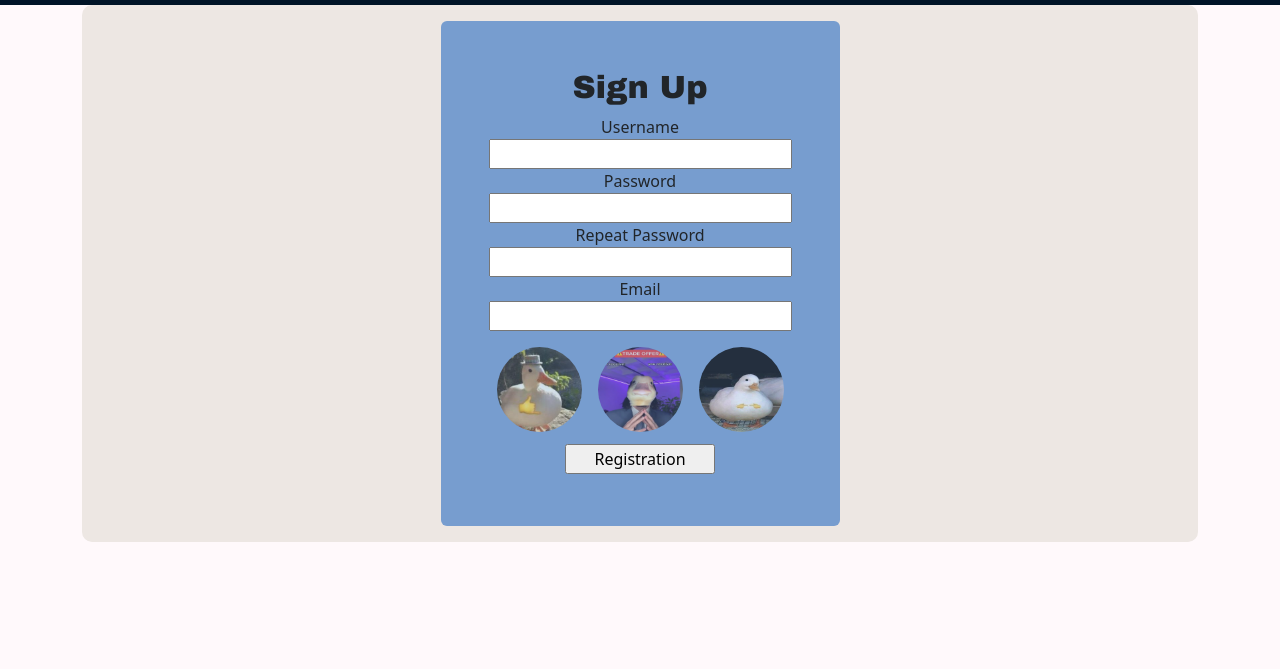
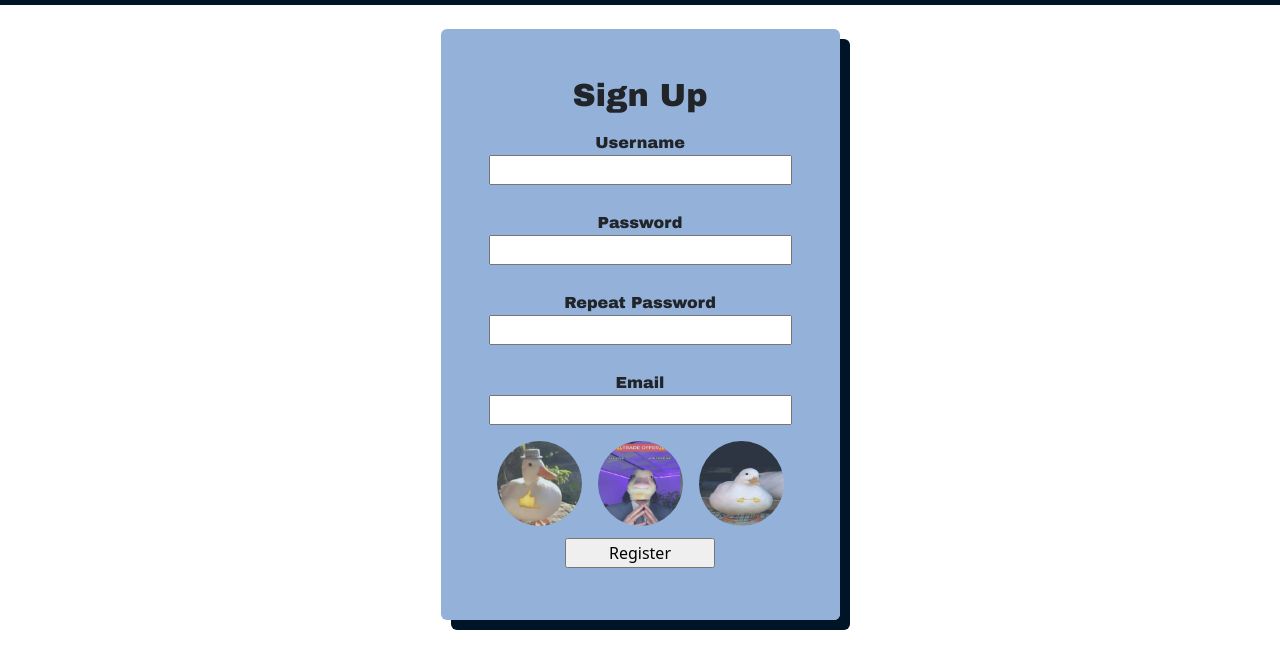
Before and after one commit to AlvaroQuispePalacios/diw, a plain HTML site: page DuckType-Sign Up/pages/SignUp.html in a window 1280 px wide. Shown: the part 69-738 px from the top of the page. Drawn offline with nearby package versions, Linux system fonts and the light colour scheme.

Commit message:
31-10-2023

```diff
--- a/DuckType-Sign Up/pages/SignUp.html
+++ b/DuckType-Sign Up/pages/SignUp.html
@@ -15,7 +15,7 @@
     <link rel="stylesheet" href="../styles.css">
     <title>Sign Up</title>
 </head>
-<body>
+<body class="background-image-sign-up">
     <header>
         <nav class="navbar sticky-top navbar-expand-lg bg-body-tertiary navbar-dark">
             <div class="container">
@@ -36,12 +36,12 @@
             </div>
           </nav>
     </header>
-    <main>
-      <div class="container ">
-        <div class="container content d-flex align-items-center justify-content-center p-3">
+    <main >
+      <div class="container">
+        <div class="container d-flex align-items-center justify-content-center p-3">
 
-          <section class="sign-up p-5 text-center rounded">
-            <h2 class="container-fluid title">Sign Up</h2>
+          <section class="sign-up p-5 text-center rounded mt-2">
+            <h2 class="container-fluid title-sign-up">Sign Up</h2>
             <form action="">
               <label for="username">Username</label>
               <input type="text">
@@ -72,7 +72,7 @@
                 </label>
               </div>
               <div class="m-1 d-flex justify-content-center">
-                <input class="registration" type="submit" value="Registration">
+                <input class="registration" type="submit" value="Register">
               </div>
             </form>
           </section>
--- a/DuckType-Sign Up/styles.css
+++ b/DuckType-Sign Up/styles.css
@@ -3,11 +3,11 @@
     --body-color: #fff9fb;
     --content-color: #ede7e3;
     --navbar-color: #001427;
-    --card-color :#779dcf;
+    --card-color :hsla(214, 48%, 64%, 0.786);
     --other: #f46036;
 }
 
-body{
+.index-body{
     background-color: var(--body-color);
 }
 
@@ -138,12 +138,19 @@ h1{
     src: url(./fuentes/ArchivoBlack-Regular.ttf);
 }
 
-.title{
+/* .background-image-sign-up{
+    background-image: url(./img/pato2.png);
+    background-repeat: no-repeat;
+} */
+
+.title-sign-up{
     font-family: "Archivo black";
+    margin-bottom: 15px;
 }
 
 .sign-up{
     background-color: var(--card-color);
+    box-shadow: 10px 10px #001427;
 
 }
 
@@ -152,10 +159,12 @@ h1{
     width: 100%;
     max-width: 85px;
     min-width: 50px;
+    transition: .5s;
 }
 
 .avatar:hover{
     opacity: 1;
+    outline: 2px dashed black;
 }
 
 input[type="radio"]{
@@ -164,13 +173,18 @@ input[type="radio"]{
 
 input[type="radio"]:checked + label .avatar{
     opacity: 1;
+    outline: 2px dashed black;
 }
 
 input[type="text"], input[type="password"], input[type="email"]{
     display: flex;
     width: 100%;
+    margin-bottom: 25px;
 }
 
+label{
+    font-family: "Archivo black";
+}
 .registration{
     width: 100%;
     min-width: 100px;
```
Also changed, not shown: DuckType-Sign Up/index.html (+2 -2 lines), DuckType-Sign Up/img/pato-bailando2.gif (added), 1 other file.
